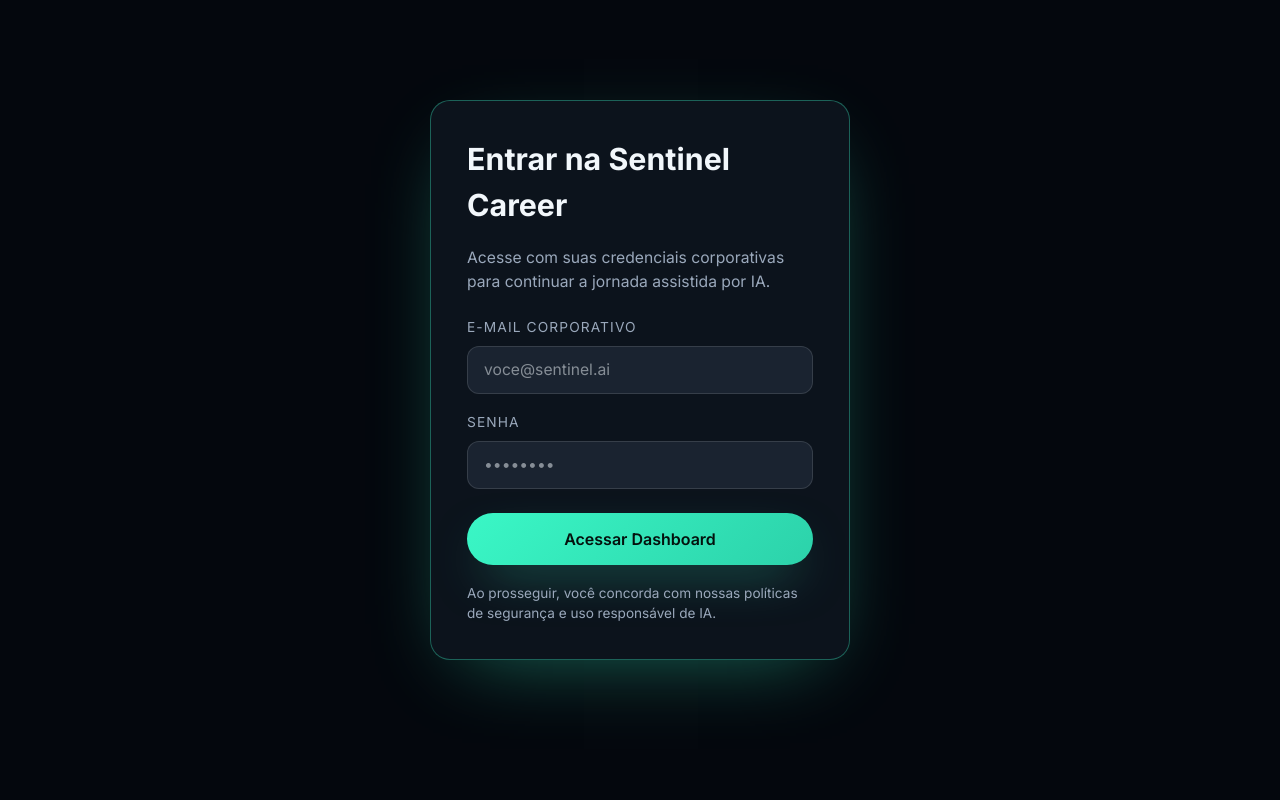
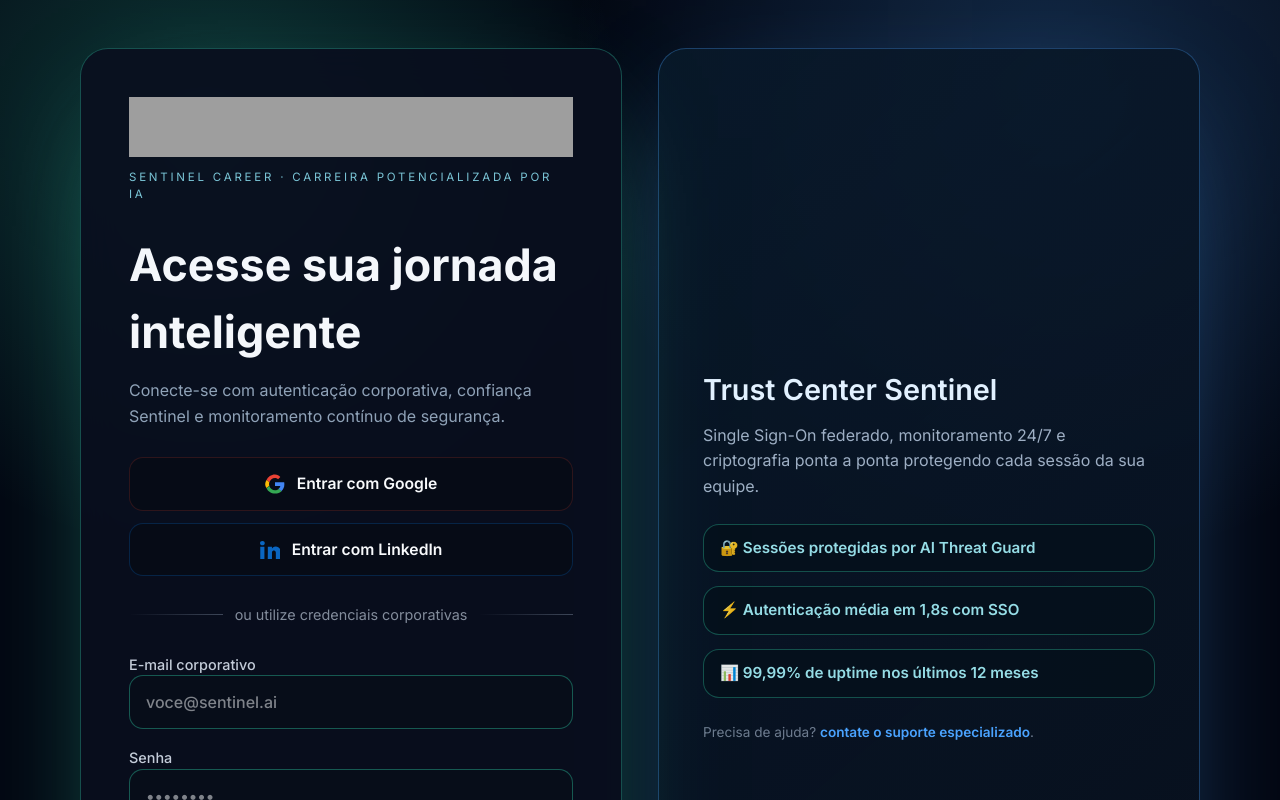
Before and after one commit to Regisbm1986/Sentinel-AI-Holding, a React (Vite) app in the folder products/sentinel_career/frontend/: page /login in a window 1280 px wide. Shown: the top 800 px of the page. Built offline with nearby package versions, Linux system fonts and the light colour scheme; grey boxes are pictures that could not be loaded.

Commit message:
feat: atualiza tela de login com botoes do Google, LinkedIn e opcao de cadastro

```diff
--- a/products/sentinel_career/frontend/src/components/LoginPage.tsx
+++ b/products/sentinel_career/frontend/src/components/LoginPage.tsx
@@ -2,41 +2,148 @@
 import type {CSSProperties} from 'react';
 import {useLocation, useNavigate} from 'react-router-dom';
 
-const formShell: CSSProperties = {
-  maxWidth: '420px',
-  width: 'min(90%, 420px)',
-  margin: '60px auto',
-  padding: '36px',
-  borderRadius: '20px',
-  background: 'rgba(14, 21, 32, 0.86)',
-  boxShadow: '0 24px 80px -32px rgba(58, 247, 198, 0.45)',
-  border: '1px solid rgba(58, 247, 198, 0.35)',
-  color: '#f2f7fb',
+const pageStyle: CSSProperties = {
+  minHeight: '100vh',
+  padding: '48px 20px',
+  display: 'flex',
+  alignItems: 'center',
+  justifyContent: 'center',
+  background:
+    'radial-gradient(circle at 16% 12%, rgba(58, 247, 198, 0.20), transparent 420px), ' +
+    'radial-gradient(circle at 82% 8%, rgba(74, 163, 255, 0.22), transparent 480px), ' +
+    '#030712',
+  color: '#f4f7fb',
   fontFamily: '"Inter", "Segoe UI", system-ui, sans-serif',
+};
+
+const shellStyle: CSSProperties = {
+  width: 'min(100%, 1120px)',
+  display: 'grid',
+  gap: '36px',
+  gridTemplateColumns: 'repeat(auto-fit, minmax(340px, 1fr))',
+  alignItems: 'stretch',
+};
+
+const cardStyle: CSSProperties = {
+  position: 'relative',
+  padding: '48px',
+  borderRadius: '28px',
+  background: 'rgba(9, 15, 30, 0.9)',
+  border: '1px solid rgba(58, 247, 198, 0.28)',
+  boxShadow: '0 40px 120px -50px rgba(58, 247, 198, 0.55)',
+  backdropFilter: 'blur(18px)',
+  display: 'flex',
+  flexDirection: 'column',
+  gap: '28px',
+};
+
+const asideStyle: CSSProperties = {
+  borderRadius: '28px',
+  padding: '44px',
+  background: 'linear-gradient(140deg, rgba(9, 25, 42, 0.92), rgba(9, 17, 32, 0.82))',
+  border: '1px solid rgba(74, 163, 255, 0.32)',
+  boxShadow: '0 40px 120px -48px rgba(74, 163, 255, 0.55)',
+  display: 'flex',
+  flexDirection: 'column',
+  justifyContent: 'center',
+  gap: '24px',
+};
+
+const socialButtonStyle: CSSProperties = {
+  display: 'inline-flex',
+  alignItems: 'center',
+  justifyContent: 'center',
+  gap: '12px',
+  padding: '14px 18px',
+  borderRadius: '14px',
+  border: '1px solid rgba(148, 163, 184, 0.28)',
+  background: 'rgba(6, 12, 22, 0.88)',
+  color: '#f8fafc',
+  fontWeight: 600,
+  fontSize: '0.98rem',
+  cursor: 'pointer',
+  transition: 'transform 0.18s ease, border-color 0.18s ease, background 0.18s ease',
 };
 
 const inputStyle: CSSProperties = {
   width: '100%',
-  height: '48px',
-  borderRadius: '12px',
-  border: '1px solid rgba(255, 255, 255, 0.12)',
-  background: 'rgba(28, 38, 52, 0.9)',
-  color: '#f2f7fb',
-  padding: '0 16px',
-  fontSize: '0.98rem',
+  padding: '14px 16px',
+  borderRadius: '14px',
+  border: '1px solid rgba(58, 247, 198, 0.32)',
+  background: 'rgba(7, 15, 26, 0.86)',
+  color: '#f8fafc',
+  fontSize: '1rem',
+  transition: 'border-color 0.18s ease, box-shadow 0.18s ease',
 };
 
-const buttonStyle: CSSProperties = {
+const primaryButtonStyle: CSSProperties = {
   width: '100%',
-  height: '52px',
-  borderRadius: '999px',
+  display: 'inline-flex',
+  justifyContent: 'center',
+  alignItems: 'center',
+  gap: '10px',
+  padding: '14px 18px',
+  borderRadius: '14px',
   border: 'none',
-  background: 'linear-gradient(135deg, #3af7c6, #2cd2aa)',
-  color: '#04110d',
-  fontWeight: 600,
+  background: 'linear-gradient(120deg, #38d6ae, #4aa3ff)',
+  color: '#030712',
+  fontWeight: 700,
   fontSize: '1rem',
   cursor: 'pointer',
-  boxShadow: '0 20px 50px -18px rgba(58, 247, 198, 0.55)',
+  transition: 'transform 0.18s ease, box-shadow 0.18s ease',
+};
+
+const metricStyle: CSSProperties = {
+  display: 'flex',
+  alignItems: 'center',
+  gap: '12px',
+  padding: '12px 16px',
+  borderRadius: '16px',
+  border: '1px solid rgba(58, 247, 198, 0.28)',
+  background: 'rgba(6, 17, 28, 0.82)',
+  color: 'rgba(165, 243, 252, 0.9)',
+  fontWeight: 600,
+  fontSize: '0.95rem',
+};
+
+const dividerStyle: CSSProperties = {
+  display: 'flex',
+  alignItems: 'center',
+  justifyContent: 'center',
+  gap: '12px',
+  color: 'rgba(200, 212, 228, 0.64)',
+  fontSize: '0.9rem',
+};
+
+const dividerLine: CSSProperties = {
+  flex: 1,
+  height: '1px',
+  background: 'linear-gradient(90deg, transparent, rgba(148, 163, 184, 0.38))',
+};
+
+const brandBadgeStyle: CSSProperties = {
+  display: 'flex',
+  flexDirection: 'column',
+  gap: '12px',
+  textTransform: 'uppercase',
+  letterSpacing: '0.24em',
+  fontSize: '0.72rem',
+  color: 'rgba(148, 237, 255, 0.82)',
+};
+
+const socialIconStyle: CSSProperties = {
+  height: '20px',
+  width: '20px',
+};
+
+const errorStyle: CSSProperties = {
+  marginBottom: '18px',
+  padding: '14px 16px',
+  borderRadius: '12px',
+  border: '1px solid rgba(252, 165, 165, 0.45)',
+  background: 'rgba(82, 12, 26, 0.62)',
+  color: '#fecaca',
+  fontSize: '0.92rem',
 };
 
 export default function LoginPage(): JSX.Element {
@@ -46,15 +153,18 @@
   const [password, setPassword] = useState('');
   const [error, setError] = useState<string | null>(null);
   const [isSubmitting, setIsSubmitting] = useState(false);
+  const [socialLoading, setSocialLoading] = useState<{google: boolean; linkedin: boolean}>({google: false, linkedin: false});
 
   const nextPath = useMemo(() => {
     const params = new URLSearchParams(location.search);
     return params.get('next') || '/dashboard';
   }, [location.search]);
 
-  const handleSubmit = async (event: FormEvent<HTMLFormElement>) => {
+  const handleEmailLogin = async (event: FormEvent<HTMLFormElement>) => {
     event.preventDefault();
-    if (isSubmitting) return;
+    if (isSubmitting) {
+      return;
+    }
 
     setError(null);
     setIsSubmitting(true);
@@ -84,18 +194,110 @@
     }
   };
 
+  const startSocialLogin = async (provider: 'google' | 'linkedin') => {
+    if (socialLoading[provider]) {
+      return;
+    }
+
+    setError(null);
+    setSocialLoading((prev) => ({...prev, [provider]: true}));
+
+    const query = nextPath ? `?next=${encodeURIComponent(nextPath)}` : '';
+
+    try {
+      const response = await fetch(`/api/auth/${provider}/login${query}`, {credentials: 'include'});
+      if (!response.ok) {
+        throw new Error('Falha ao iniciar autenticação social.');
+      }
+      const payload = await response.json();
+      if (typeof payload?.authorization_url === 'string') {
+        window.location.href = payload.authorization_url;
+        return;
+      }
+      if (typeof payload?.redirect_to === 'string') {
+        window.location.href = payload.redirect_to;
+        return;
+      }
+      throw new Error('Resposta inesperada do provedor de login.');
+    } catch (err) {
+      const fallbackMessage = err instanceof Error ? err.message : 'Não foi possível iniciar o login social.';
+      setError(fallbackMessage);
+    } finally {
+      setSocialLoading((prev) => ({...prev, [provider]: false}));
+    }
+  };
+
+  const renderGoogleIcon = () => (
+    <svg viewBox="0 0 48 48" style={socialIconStyle} aria-hidden="true">
+      <path fill="#EA4335" d="M24 9.5c3.54 0 6 1.54 7.38 2.83l5.43-5.42C33.89 3.36 29.36 1 24 1 14.82 1 6.92 6.62 3.64 14.53l6.84 5.31C12.27 14.12 17.64 9.5 24 9.5z" />
+      <path fill="#4285F4" d="M46.5 24.5c0-1.64-.15-3.21-.44-4.74H24v9h12.7c-.55 2.96-2.26 5.48-4.82 7.16l6.84 5.31C43.71 37.79 46.5 31.7 46.5 24.5z" />
+      <path fill="#FBBC05" d="M10.48 28.34c-.48-1.41-.75-2.92-.75-4.34s.27-2.93.75-4.34l-6.84-5.31C1.67 17.13 0.5 20.37 0.5 24c0 3.63 1.17 6.87 3.15 9.65l6.83-5.31z" />
+      <path fill="#34A853" d="M24 47c6.48 0 11.9-2.14 15.87-5.84l-6.84-5.31C30.41 37.66 27.41 39 24 39c-6.36 0-11.73-4.62-13.53-10.34l-6.84 5.31C6.92 41.38 14.82 47 24 47z" />
+    </svg>
+  );
+
+  const renderLinkedInIcon = () => (
+    <svg viewBox="0 0 34 34" style={socialIconStyle} aria-hidden="true">
+      <path
+        fill="#0A66C2"
+        d="M34 34h-7.06V23.54c0-2.5-.9-4.2-3.17-4.2-1.73 0-2.75 1.16-3.21 2.28-.17.41-.21.98-.21 1.55V34H13.3s.09-18.73 0-20.68h7.06v2.93c.94-1.45 2.62-3.53 6.38-3.53 4.66 0 8.26 3.05 8.26 9.62V34z"
+      />
+      <path
+        fill="#0A66C2"
+        d="M4.02 10.61c-2.41 0-3.98-1.59-3.98-3.57 0-2.02 1.6-3.56 4.05-3.56 2.45 0 3.98 1.54 4.03 3.56 0 1.99-1.58 3.57-4.1 3.57zM.44 34h7.06V13.32H.44V34z"
+      />
+    </svg>
+  );
+
   return (
-    <div style={{minHeight: '100vh', background: '#04070d', padding: '40px 12px'}}>
-      <form onSubmit={handleSubmit} style={formShell}>
-        <h1 style={{margin: '0 0 18px', fontSize: '1.9rem', fontWeight: 700}}>Entrar na Sentinel Career</h1>
-        <p style={{margin: '0 0 24px', color: '#9aa8bb', fontSize: '0.98rem'}}>
-          Acesse com suas credenciais corporativas para continuar a jornada assistida por IA.
+    <div style={pageStyle}>
+      <div style={shellStyle}>
+        <section style={cardStyle}>
+          <div style={brandBadgeStyle}>
+            <img src="/static/images/logo-career-horizontal.png" alt="Sentinel Career" style={{height: '60px', width: 'auto'}} />
+            <span>SENTINEL CAREER · Carreira potencializada por IA</span>
+          </div>
+
+          <div>
+            <h1 style={{margin: '0 0 12px', fontSize: 'clamp(2rem, 4vw, 2.8rem)', fontWeight: 700}}>Acesse sua jornada inteligente</h1>
+            <p style={{margin: 0, color: 'rgba(173, 195, 219, 0.82)', lineHeight: 1.6}}>
+              Conecte-se com autenticação corporativa, confiança Sentinel e monitoramento contínuo de segurança.
             </p>
+          </div>
 
-        <label style={{display: 'block', marginBottom: '18px'}}>
-          <span style={{display: 'block', marginBottom: '8px', fontSize: '0.86rem', textTransform: 'uppercase', letterSpacing: '0.08em', color: '#9aa8bb'}}>
+          <div style={{display: 'flex', flexDirection: 'column', gap: '12px'}}>
+            <button
+              type="button"
+              style={{...socialButtonStyle, borderColor: 'rgba(234, 67, 53, 0.18)'}}
+              onClick={() => startSocialLogin('google')}
+              disabled={socialLoading.google}
+            >
+              {renderGoogleIcon()}
+              <span>{socialLoading.google ? 'Conectando Google...' : 'Entrar com Google'}</span>
+            </button>
+            <button
+              type="button"
+              style={{...socialButtonStyle, borderColor: 'rgba(10, 102, 194, 0.28)'}}
+              onClick={() => startSocialLogin('linkedin')}
+              disabled={socialLoading.linkedin}
+            >
+              {renderLinkedInIcon()}
+              <span>{socialLoading.linkedin ? 'Conectando LinkedIn...' : 'Entrar com LinkedIn'}</span>
+            </button>
+          </div>
+
+          <div style={dividerStyle}>
+            <span style={dividerLine} />
+            <span>ou utilize credenciais corporativas</span>
+            <span style={dividerLine} />
+          </div>
+
+          {error ? <div style={errorStyle}>{error}</div> : null}
+
+          <form style={{display: 'flex', flexDirection: 'column', gap: '18px'}} onSubmit={handleEmailLogin} noValidate>
+            <input type="hidden" name="next" value={nextPath} />
+            <label style={{fontSize: '0.9rem', fontWeight: 500, color: 'rgba(222, 231, 244, 0.88)'}}>
               E-mail corporativo
-          </span>
               <input
                 type="email"
                 autoComplete="email"
@@ -107,10 +309,8 @@
               />
             </label>
 
-        <label style={{display: 'block', marginBottom: '24px'}}>
-          <span style={{display: 'block', marginBottom: '8px', fontSize: '0.86rem', textTransform: 'uppercase', letterSpacing: '0.08em', color: '#9aa8bb'}}>
+            <label style={{fontSize: '0.9rem', fontWeight: 500, color: 'rgba(222, 231, 244, 0.88)'}}>
               Senha
-          </span>
               <input
                 type="password"
                 autoComplete="current-password"
@@ -122,20 +322,42 @@
               />
             </label>
 
-        {error ? (
-          <div style={{marginBottom: '18px', padding: '14px 16px', borderRadius: '12px', background: 'rgba(255, 77, 109, 0.12)', color: '#ff9aa6', fontSize: '0.92rem'}}>
-            {error}
+            <button type="submit" style={primaryButtonStyle} disabled={isSubmitting}>
+              {isSubmitting ? 'Validando credenciais...' : 'Entrar com e-mail'}
+            </button>
+          </form>
+
+          <p style={{margin: 0, fontSize: '0.88rem', color: 'rgba(148, 163, 184, 0.75)', textAlign: 'center'}}>
+            Ao continuar, você concorda com nossas políticas de segurança e uso responsável de IA.
+          </p>
+
+          <p style={{margin: 0, fontSize: '0.9rem', color: 'rgba(233, 246, 255, 0.82)', textAlign: 'center'}}>
+            Não tem uma conta?{' '}
+            <a href="/register" style={{color: '#61f7d2', fontWeight: 600, textDecoration: 'none'}}>
+              Faça seu cadastro
+            </a>
+          </p>
+        </section>
+
+        <aside style={asideStyle}>
+          <div>
+            <h2 style={{margin: '0 0 12px', fontSize: '1.8rem', fontWeight: 600, color: '#e2f1ff'}}>Trust Center Sentinel</h2>
+            <p style={{margin: 0, color: 'rgba(185, 202, 224, 0.85)', lineHeight: 1.6}}>
+              Single Sign-On federado, monitoramento 24/7 e criptografia ponta a ponta protegendo cada sessão da sua equipe.
+            </p>
           </div>
-        ) : null}
 
-        <button type="submit" style={buttonStyle} disabled={isSubmitting}>
-          {isSubmitting ? 'Entrando...' : 'Acessar Dashboard'}
-        </button>
+          <div style={{display: 'flex', flexDirection: 'column', gap: '14px'}}>
+            <div style={metricStyle}>🔐 Sessões protegidas por AI Threat Guard</div>
+            <div style={metricStyle}>⚡ Autenticação média em 1,8s com SSO</div>
+            <div style={metricStyle}>📊 99,99% de uptime nos últimos 12 meses</div>
+          </div>
 
-        <p style={{marginTop: '18px', color: '#9aa8bb', fontSize: '0.85rem'}}>
-          Ao prosseguir, você concorda com nossas políticas de segurança e uso responsável de IA.
+          <p style={{margin: 0, color: 'rgba(148, 163, 184, 0.72)', fontSize: '0.85rem'}}>
+            Precisa de ajuda? <a href="mailto:support@sentinel.ai" style={{color: '#4aa3ff', fontWeight: 600, textDecoration: 'none'}}>contate o suporte especializado</a>.
           </p>
-      </form>
+        </aside>
+      </div>
     </div>
   );
 }
```
Lines whose indentation alone changed are shown as unchanged.
